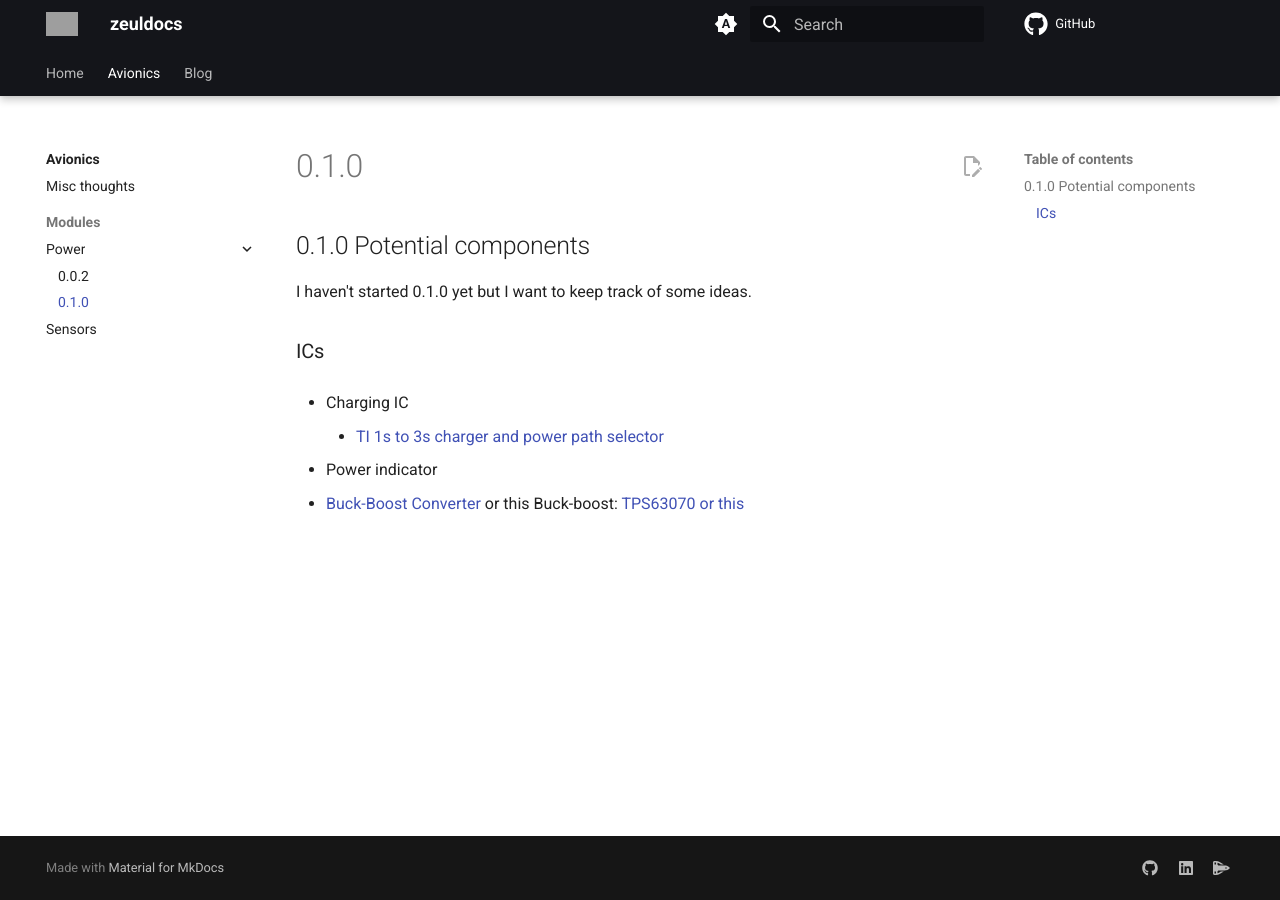
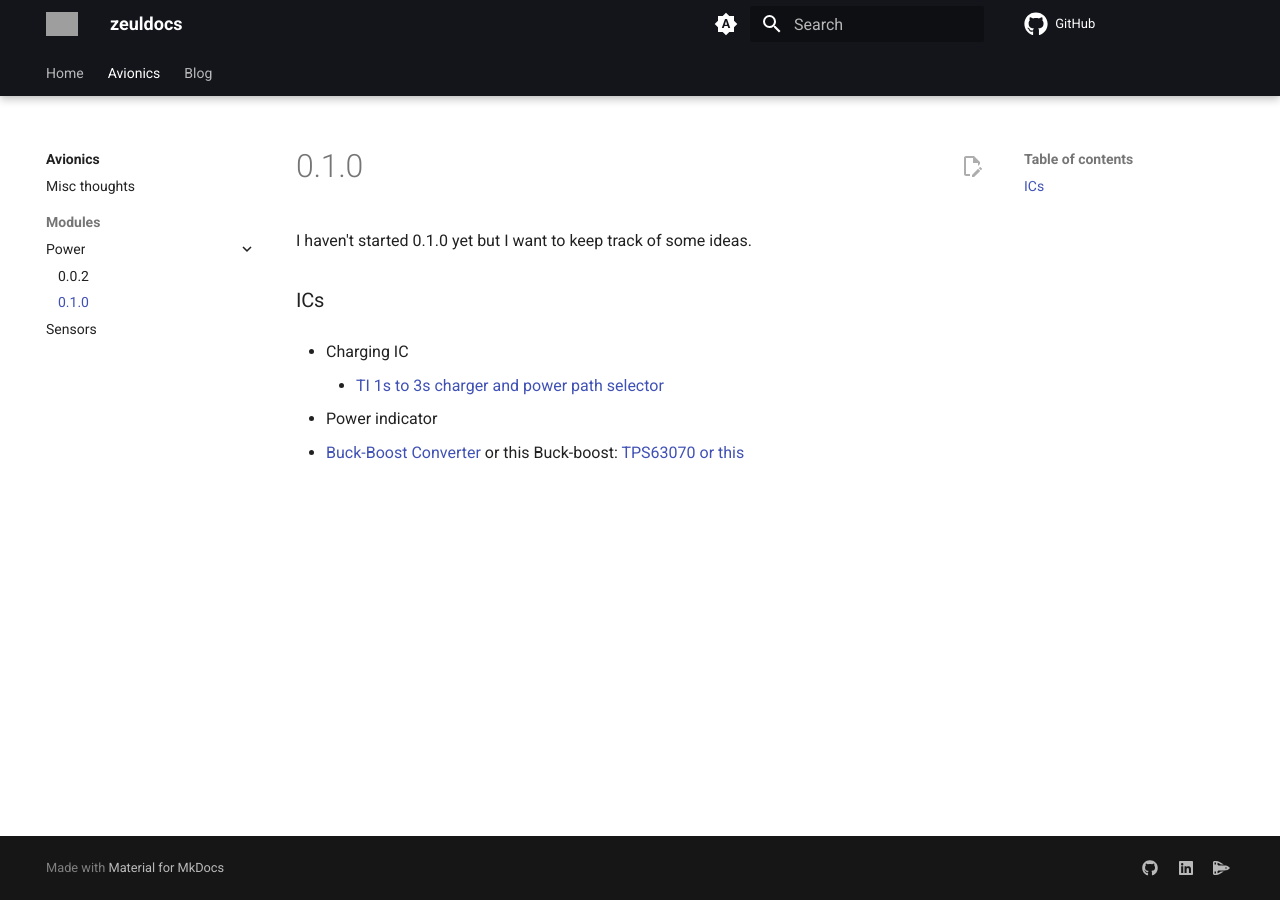
Before and after one commit to sonicavionics/sonicavionics.com, an MkDocs documentation site: the page built from docs/avionics/modules/power/0.1.0.md, in a window 1280 px wide. Built offline with MkDocs 1.6.1 and Material for MkDocs 9.7.7, drawn with Linux system fonts in a browser that asks for light colours; comment, search, counter and statistics services are not loaded; grey boxes are pictures that could not be loaded.

Commit message:
raname header

```diff
--- a/docs/avionics/modules/power/0.1.0.md
+++ b/docs/avionics/modules/power/0.1.0.md
@@ -1,5 +1,4 @@
-## 0.1.0 Potential components
-
+# 0.1.0
 I haven't started 0.1.0 yet but I want to keep track of some ideas.
 
 ### ICs
```
